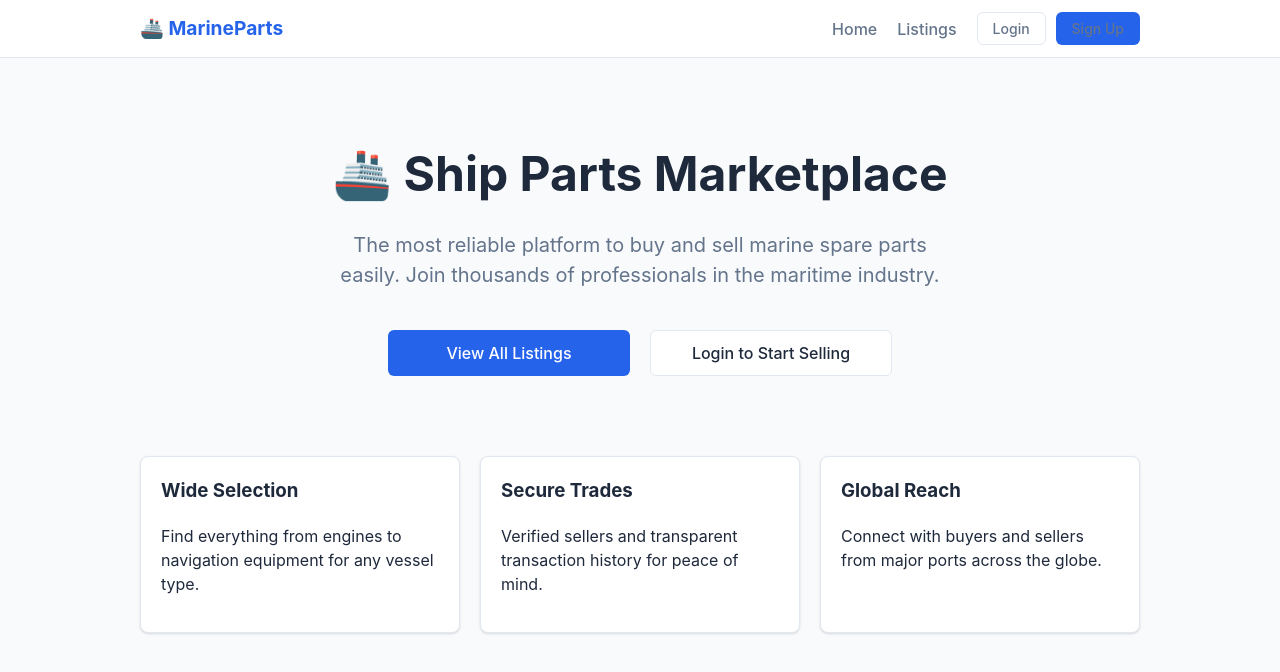
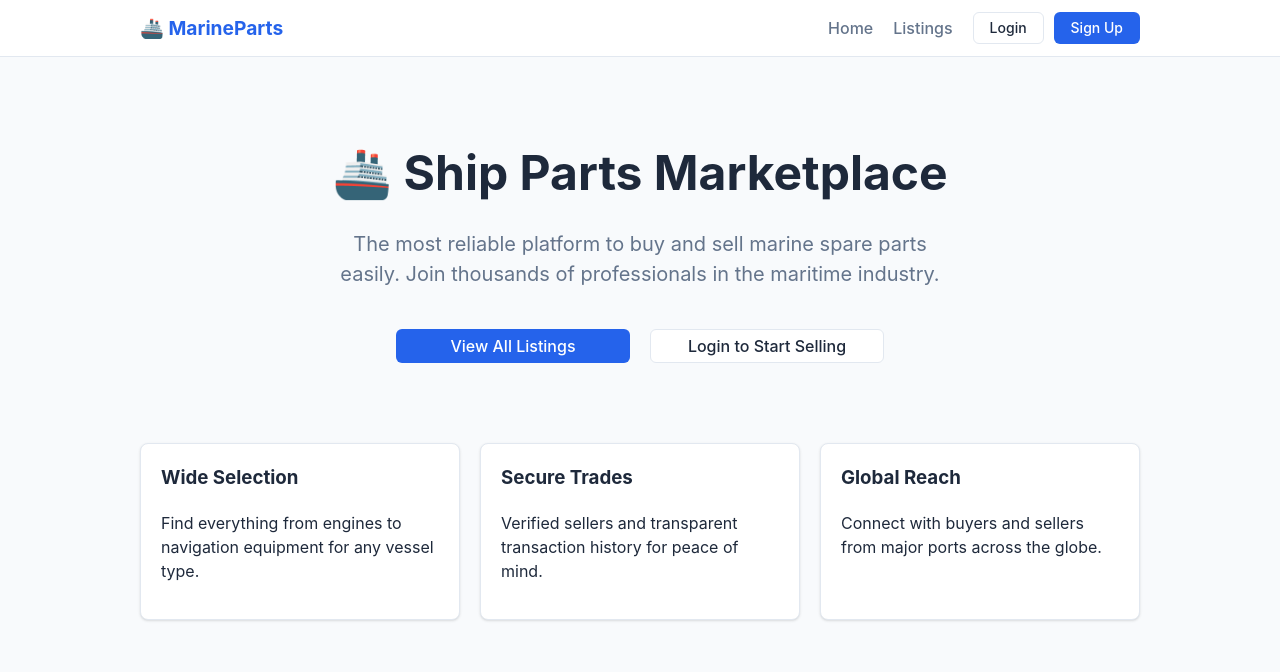
Before and after one commit to slklnarnv/parts-marketplace, a React (Vite) app: page / in a window 1280 px wide. Shown: the top 672 px of the page. Built offline with nearby package versions, Linux system fonts and the light colour scheme; no server answers.

Commit message:
Button fix

```diff
--- a/src/Navbar.jsx
+++ b/src/Navbar.jsx
@@ -45,21 +45,21 @@ export default function Navbar() {
               <Link to="/add">Add Listing</Link>
               <Link to="/my-listings">My Listings</Link>
               {isAdmin && (
-                <Link to="/admin" style={{ color: "var(--primary-color)", fontWeight: "bold" }}>
+                <Link to="/admin" style={{ color: "var(--primary-color)" }}>
                   Admin
                 </Link>
               )}
               <div style={{ display: "flex", alignItems: "center", gap: "10px", marginLeft: "10px", paddingLeft: "10px", borderLeft: "1px solid var(--border-color)" }}>
                 <span style={{ fontSize: "0.9rem", color: "var(--text-muted)" }}>{user.email}</span>
-                <button onClick={handleLogout} className="btn btn-secondary" style={{ padding: "5px 12px" }}>
+                <button onClick={handleLogout} className="btn btn-secondary">
                   Logout
                 </button>
               </div>
             </>
           ) : (
             <div style={{ display: "flex", gap: "10px" }}>
-              <Link to="/login" className="btn btn-secondary" style={{ padding: "5px 15px" }}>Login</Link>
-              <Link to="/signup" className="btn btn-primary" style={{ padding: "5px 15px" }}>Sign Up</Link>
+              <Link to="/login" className="btn btn-secondary">Login</Link>
+              <Link to="/signup" className="btn btn-primary">Sign Up</Link>
             </div>
           )}
         </div>
--- a/src/styles.css
+++ b/src/styles.css
@@ -44,7 +44,7 @@ body {
   display: inline-flex;
   align-items: center;
   justify-content: center;
-  padding: 10px 20px;
+  padding: 8px 16px;
   border-radius: 6px;
   font-weight: 500;
   cursor: pointer;
@@ -52,6 +52,7 @@ body {
   border: 1px solid transparent;
   font-size: 14px;
   text-decoration: none;
+  line-height: 1;
 }
 
 .btn-primary {
@@ -115,18 +116,18 @@ body {
   align-items: center;
 }
 
-.navbar-links a {
+.navbar-links a:not(.btn) {
   text-decoration: none;
   color: var(--text-muted);
   font-weight: 500;
-  transition: color 0.2s;
+  transition: all 0.2s;
 }
 
-.navbar-links a:hover {
+.navbar-links a:not(.btn):hover {
   color: var(--primary-color);
 }
 
-.navbar-links a.active {
+.navbar-links a.active:not(.btn) {
   color: var(--primary-color);
 }
 
```
